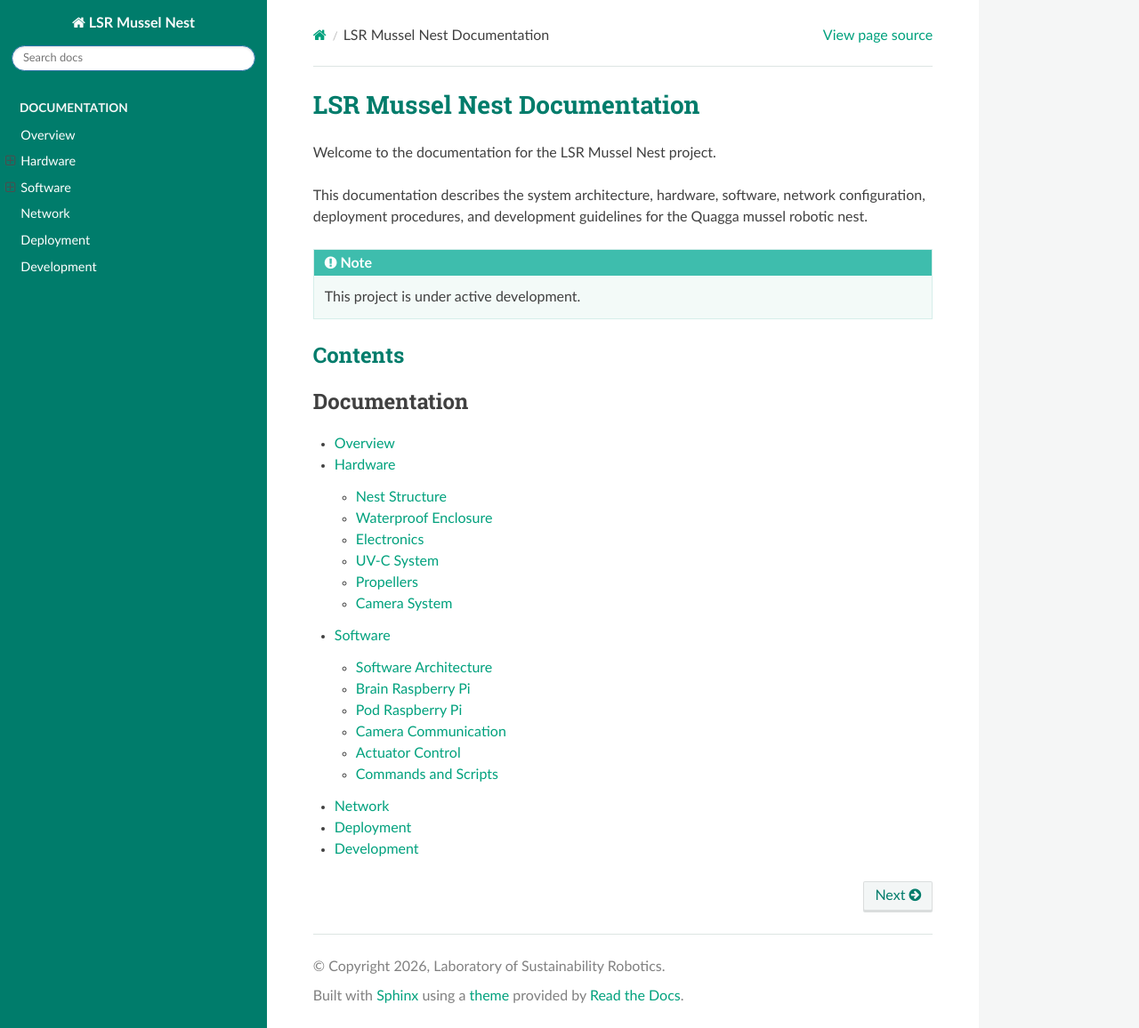
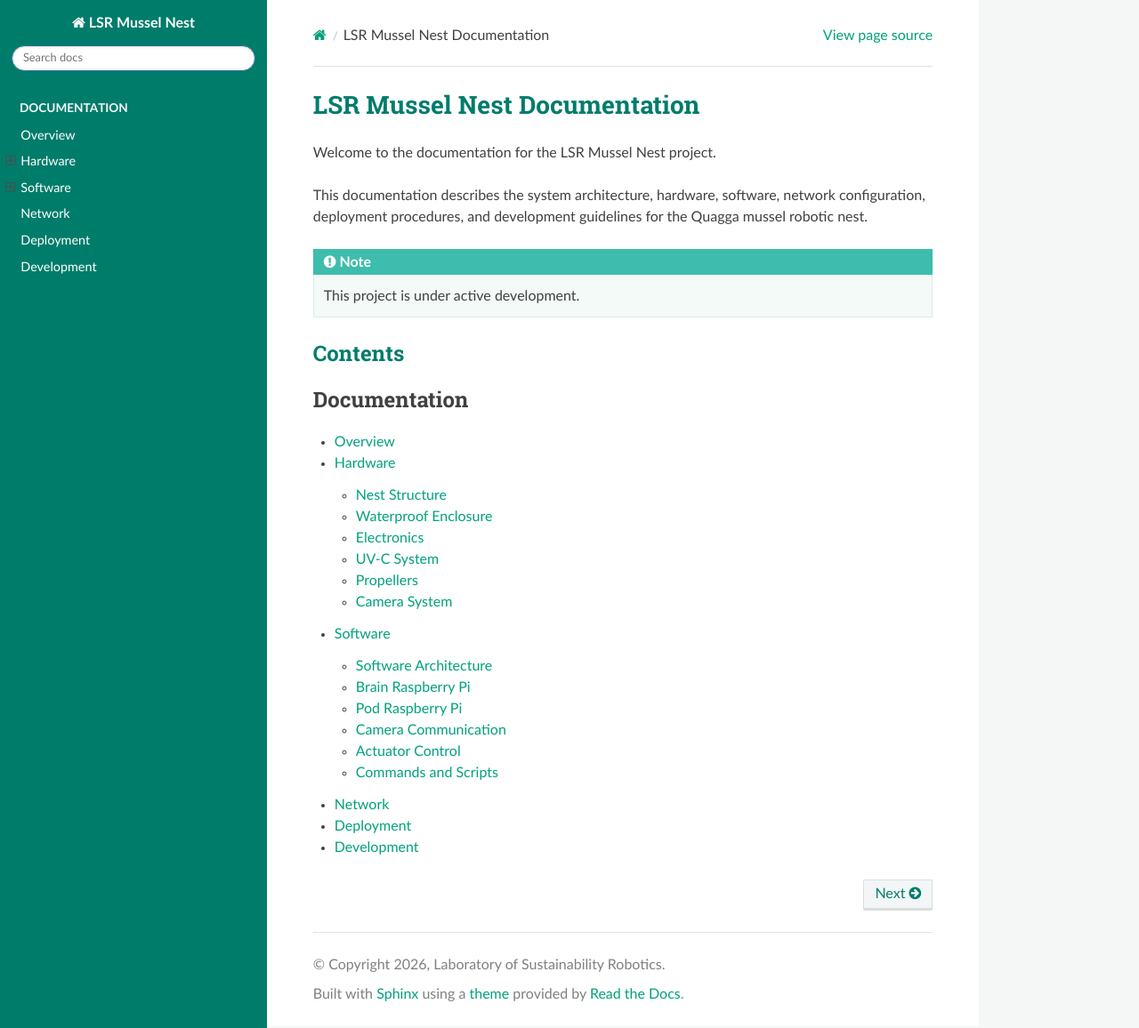
Before and after one commit to mt-tschudin/lsr-mussel-nest, a Sphinx documentation site: the page built from docs/source/index.rst, in a window 1280 px wide and 1156 px high. Shown: the whole window at 89% size. Built offline with Sphinx 7.4.7 and the Read the Docs theme 3.1.0, drawn with Linux system fonts in a browser that asks for light colours.

Commit message:
Update custom.css

```diff
--- a/docs/source/_static/custom.css
+++ b/docs/source/_static/custom.css
@@ -94,14 +94,20 @@
    Note boxes
    ========================= */
 
-.rst-content .note {
+.rst-content .admonition.note {
     background-color: #F3FAF8 !important;
-    border: 1px solid #D6EEEA !important;
+    border: none !important;
+    border-left: none !important;
+    box-shadow: inset 0 0 0 1px #D6EEEA;
+    padding: 12px;
 }
 
-.rst-content .note .admonition-title {
+.rst-content .admonition.note .admonition-title {
     background-color: var(--cobas-light-green) !important;
     color: var(--cobas-white) !important;
+
+    margin: -12px -12px 12px -12px !important;
+    padding: 6px 12px;
 }
 
 /* =========================
```
